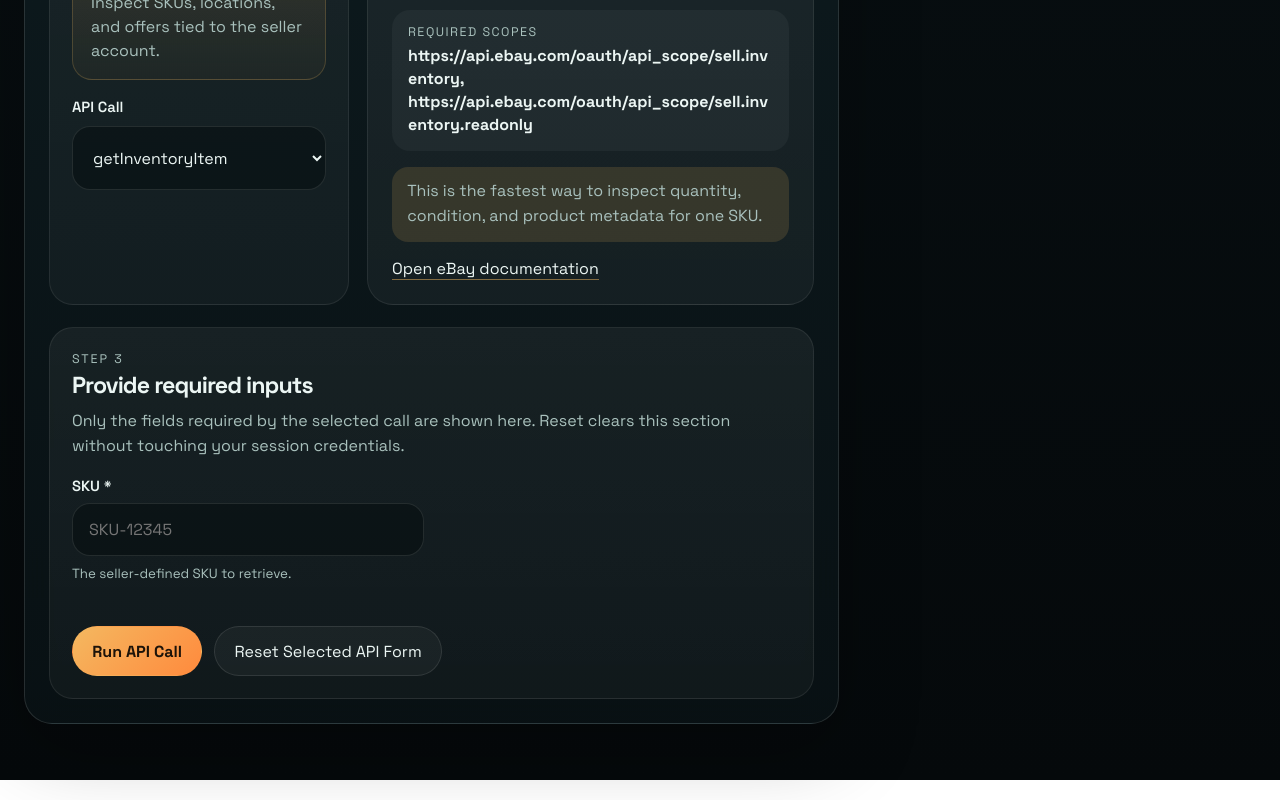
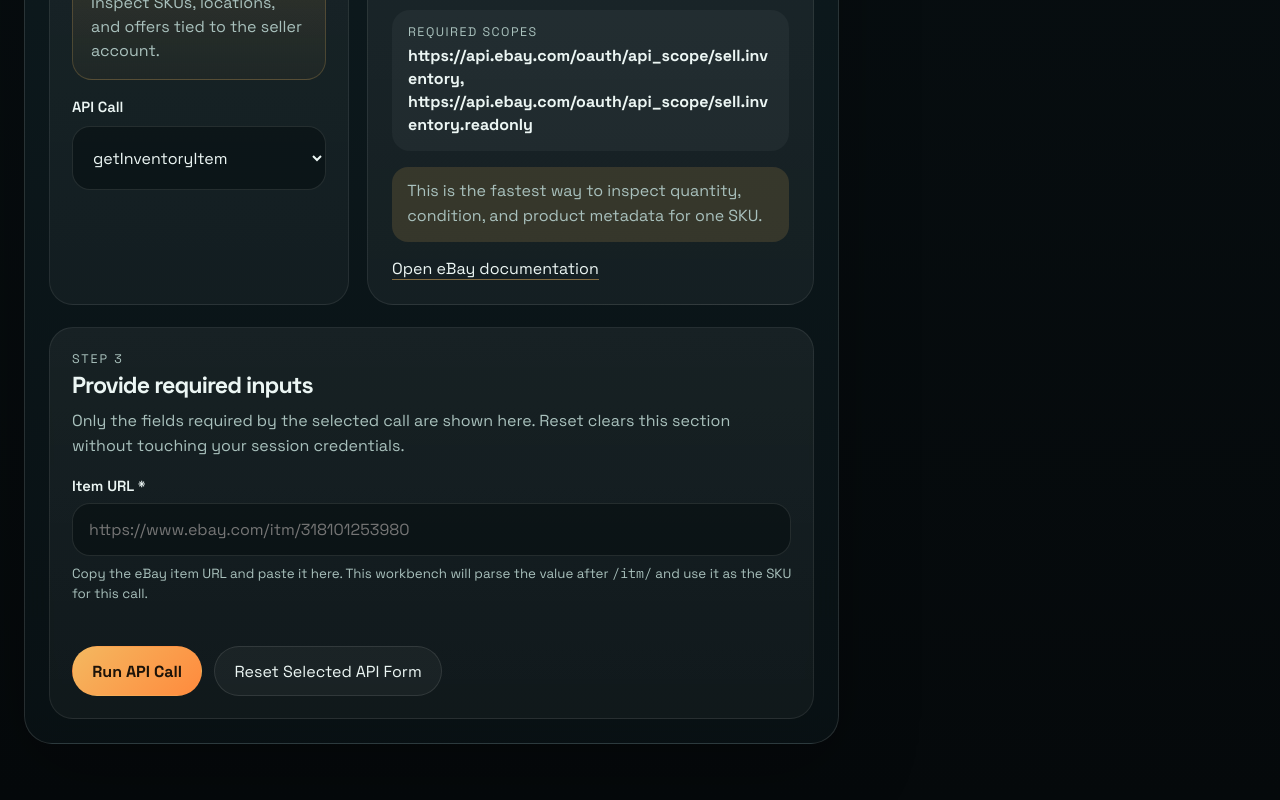
Before and after one commit to yhunt75/ebay-api-app, a Next.js app: page / in a window 1280 px wide. Shown: the part 2650-3450 px from the top of the page. Built offline with nearby package versions, Linux system fonts and the light colour scheme.

Commit message:
Parse item URLs into inventory SKU input

```diff
--- a/app/globals.css
+++ b/app/globals.css
@@ -281,6 +281,11 @@
 .field small {
   color: var(--text-muted);
   line-height: 1.5;
+}
+
+.field-status {
+  color: var(--accent);
+  font-weight: 600;
 }
 
 .field--wide {
--- a/components/ebay-workbench.tsx
+++ b/components/ebay-workbench.tsx
@@ -112,6 +112,11 @@
   return nextConfig;
 }
 
+function parseItemIdFromUrl(value: string) {
+  const match = value.match(/\/itm\/([^/?#]+)/i);
+  return match?.[1]?.trim() ?? "";
+}
+
 function fieldInput(
   field: ApiFieldDefinition,
   value: string,
@@ -161,6 +166,8 @@
   const [noticeAlert, setNoticeAlert] = useState<AlertState | null>(null);
   const [isSubmitting, setIsSubmitting] = useState(false);
   const [isDraggingEnvFile, setIsDraggingEnvFile] = useState(false);
+  const [inventoryItemUrl, setInventoryItemUrl] = useState("");
+  const [skuParsingStatus, setSkuParsingStatus] = useState("");
 
   const availableCalls = API_CALLS.filter((call) => call.apiFamily === selectedApi);
   const selectedCall =
@@ -220,6 +227,8 @@
     setCallValues(getCallDefaults(selectedCall));
     setResponseState(null);
     setErrorAlert(null);
+    setInventoryItemUrl("");
+    setSkuParsingStatus("");
   }, [selectedCall]);
 
   function updateConfig<K extends keyof EnvironmentConfig>(
@@ -237,6 +246,16 @@
       ...current,
       [key]: value,
     }));
+  }
+
+  function handleInventoryUrlChange(nextValue: string) {
+    setInventoryItemUrl(nextValue);
+
+    const parsedSku = parseItemIdFromUrl(nextValue);
+    updateCallValue("sku", parsedSku);
+
+    const nextStatus = parsedSku ? `Parsing ${parsedSku}...` : "";
+    setSkuParsingStatus(nextStatus);
   }
 
   async function loadEnvFile(file: File) {
@@ -294,6 +313,8 @@
     setCallValues(getCallDefaults(selectedCall));
     setResponseState(null);
     setErrorAlert(null);
+    setInventoryItemUrl("");
+    setSkuParsingStatus("");
   }
 
   async function copyResponse() {
@@ -754,7 +775,40 @@
                     </div>
                   ) : (
                     selectedCall.fields.map((field) => (
-                      <label key={field.key} className="field">
+                      <label
+                        key={field.key}
+                        className={`field ${
+                          selectedCall.apiFamily === "inventory" && field.key === "sku"
+                            ? "field--wide"
+                            : ""
+                        }`}
+                      >
+                        {selectedCall.apiFamily === "inventory" && field.key === "sku" ? (
+                          <>
+                            <span>
+                              Item URL
+                              {field.required ? " *" : ""}
+                            </span>
+                            <input
+                              className="input"
+                              type="text"
+                              inputMode="url"
+                              placeholder="https://www.ebay.com/itm/318101253980"
+                              spellCheck={false}
+                              value={inventoryItemUrl}
+                              onChange={(event) => handleInventoryUrlChange(event.target.value)}
+                            />
+                            {skuParsingStatus ? (
+                              <small className="field-status">{skuParsingStatus}</small>
+                            ) : null}
+                            <small>
+                              Copy the eBay item URL and paste it here. This workbench will parse
+                              the value after <code>/itm/</code> and use it as the SKU for this
+                              call.
+                            </small>
+                          </>
+                        ) : (
+                          <>
                             <span>
                               {field.label}
                               {field.required ? " *" : ""}
@@ -763,6 +817,8 @@
                               updateCallValue(field.key, nextValue),
                             )}
                             <small>{field.description}</small>
+                          </>
+                        )}
                       </label>
                     ))
                   )}
```
Also changed, not shown: 1 other file (tests, documents, lock files or other folders). Lines whose indentation alone changed are shown as unchanged.
